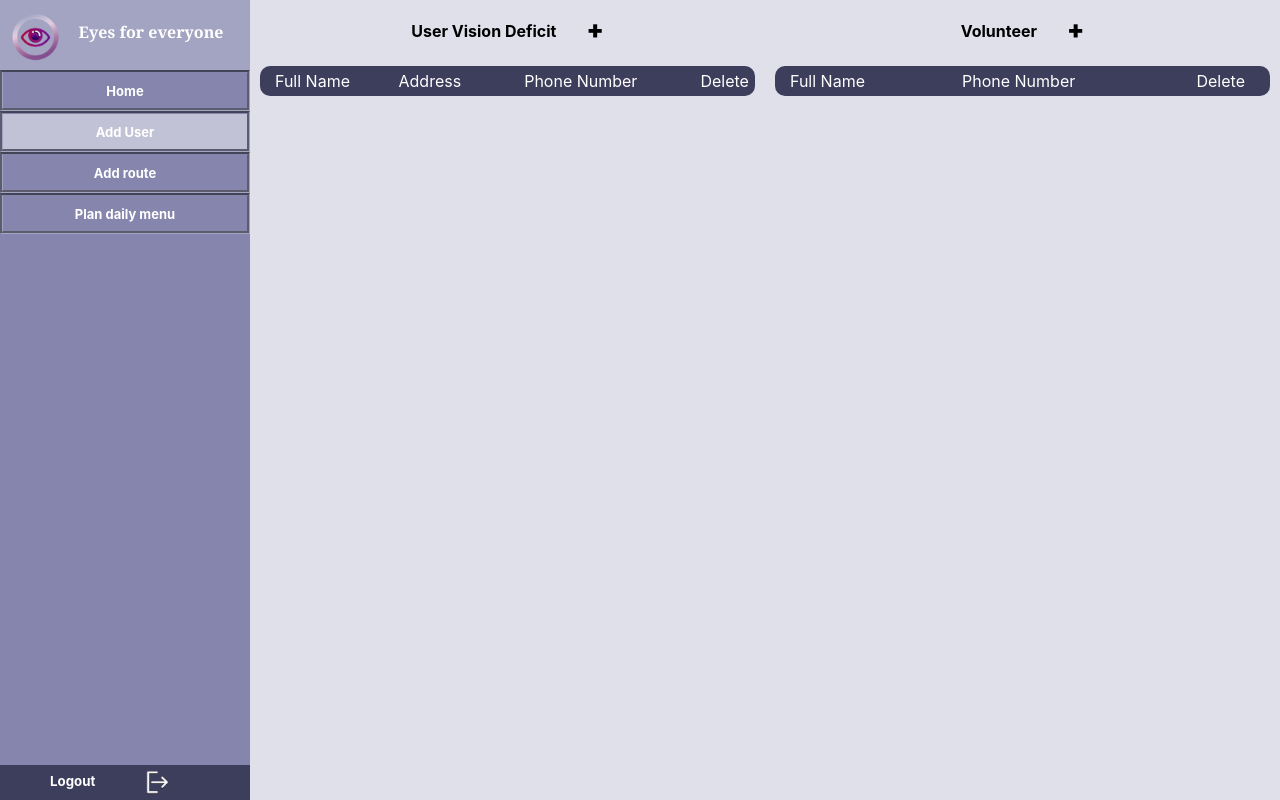
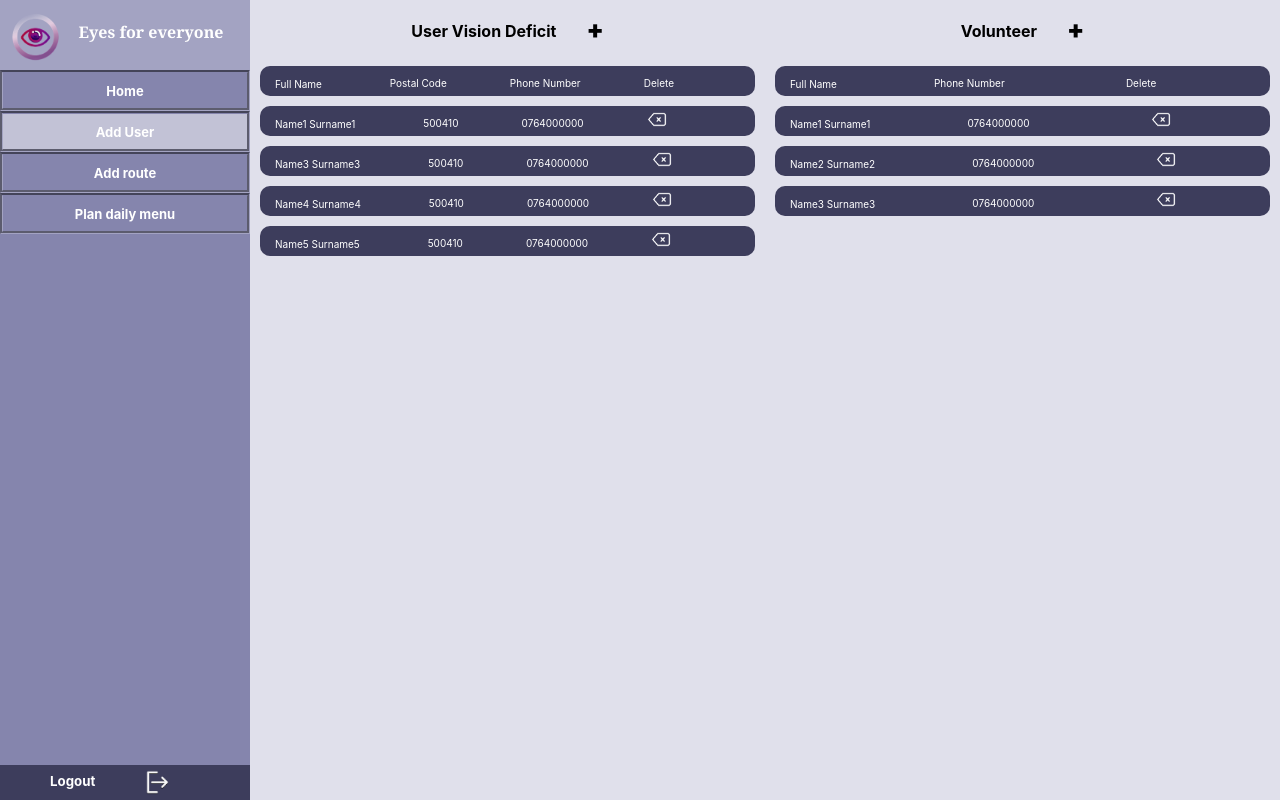
Before and after one commit to russimona/ECHIPA_4_PIU_2022, a React (Create React App) app: page /admin-create-user in a window 1280 px wide. Built offline with nearby package versions, Linux system fonts and the light colour scheme.

Commit message:
add user page

```diff
--- a/src/pages/admin/create-user/AddUser.js
+++ b/src/pages/admin/create-user/AddUser.js
@@ -1,10 +1,14 @@
 import React from "react";
+import "./adduser.css";
 
-//
-import "./adduser.css";
+import {
+  TableRowVisionDeficit,
+  TableRowVolunteer,
+} from "./components/tableRow";
 //components
 import NavbarAdmin from "../navbar";
 
+import deleteIcon from "../../../assets/delete.png"
 const AddUser = () => {
   return (
     <>
@@ -31,27 +35,16 @@ const AddUser = () => {
               +
             </span>
           </h4>
+          <TableRowVisionDeficit />
+          <TableRowVisionDeficit name={'Name1 Surname1'} address={'500410'} phone_number={'0764000000'} icon={deleteIcon}/>
+          <TableRowVisionDeficit name={'Name3 Surname3'} address={'500410'} phone_number={'0764000000'} icon={deleteIcon}/>
+          <TableRowVisionDeficit name={'Name4 Surname4'} address={'500410'} phone_number={'0764000000'} icon={deleteIcon}/>
+          <TableRowVisionDeficit name={'Name5 Surname5'} address={'500410'} phone_number={'0764000000'} icon={deleteIcon}/>
 
-          <div
-            style={{
-              backgroundColor: "#3D3D5C",
-              borderRadius: "10px",
-              padding: "5px",
-              margin: "10px",
-              color: "white",
-            }}
-          >
-            <label style={{ float: "left", marginLeft: "10px" }}>
-              Full Name
-            </label>
-            <label style={{ marginLeft: "10%" }}>Address</label>
-            <label style={{ marginLeft: "13%" }}>Phone Number</label>
-            <label style={{ marginLeft: "13%" }}>Delete</label>
-          </div>
         </div>
         <div className="child-right-add-user">
           <h4 className="title-add-user">
-            Volunteer{" "}
+            Volunteer
             <span
               style={{
                 marginLeft: "30px",
@@ -64,21 +57,12 @@ const AddUser = () => {
               +
             </span>
           </h4>
-          <div
-            style={{
-              backgroundColor: "#3D3D5C",
-              borderRadius: "10px",
-              padding: "5px",
-              margin: "10px",
-              color: "white",
-            }}
-          >
-            <label style={{ float: "left", marginLeft: "10px" }}>
-              Full Name
-            </label>
-            <label style={{ marginLeft: "20%" }}>Phone Number</label>
-            <label style={{ marginLeft: "25%" }}>Delete</label>
-          </div>
+          <TableRowVolunteer />
+          <TableRowVolunteer name={'Name1 Surname1'} phone_number={'0764000000'} icon={deleteIcon} />
+          <TableRowVolunteer name={'Name2 Surname2'} phone_number={'0764000000'} icon={deleteIcon} />
+          <TableRowVolunteer name={'Name3 Surname3'} phone_number={'0764000000'} icon={deleteIcon} />
+
+
         </div>
       </div>
     </>
--- /dev/null
+++ b/src/pages/admin/create-user/components/tableRow.js
@@ -0,0 +1,58 @@
+import React from "react";
+
+const TableRowVisionDeficit = ({ name, address, phone_number, icon }) => {
+  return (
+    <div
+      style={{
+        backgroundColor: "#3D3D5C",
+        borderRadius: "10px",
+        padding: "5px",
+        margin: "10px",
+        color: "white",
+      }}
+    >
+      <label style={{ float: "left", marginLeft: "10px", fontSize: "10px", marginTop: '7px' }}>
+        {name ? name : "Full Name"}
+      </label>
+      <label style={{ marginLeft: "14%", fontSize: "10px" }}>
+        {address ? address : "Postal Code"}
+      </label>
+      <label style={{ marginLeft: "13%", fontSize: "10px" }}>
+        {phone_number ? phone_number : "Phone Number"}
+      </label>
+      {icon ? (
+        <img src={icon} style={{height:'15px', width: '20px', marginLeft: "13%"}} />
+      ) : (
+        <label style={{ marginLeft: "13%", fontSize: "10px" }}>Delete</label>
+      )}
+    </div>
+  );
+};
+
+const TableRowVolunteer = ({ name, phone_number, icon }) => {
+  return (
+    <div
+      style={{
+        backgroundColor: "#3D3D5C",
+        borderRadius: "10px",
+        padding: "5px",
+        margin: "10px",
+        color: "white",
+      }}
+    >
+      <label style={{ float: "left", marginLeft: "10px", fontSize: "10px" , marginTop: '7px'  }}>
+        {name ? name : "Full Name"}
+      </label>
+      <label style={{ marginLeft: "20%", fontSize: "10px" }}>
+        {phone_number ? phone_number : "Phone Number"}
+      </label>
+      {icon ? (
+        <img src={icon} style={{height:'15px', width: '20px', marginLeft: "25%"}} />
+      ) : (
+        <label style={{ marginLeft: "25%", fontSize: "10px" }}>Delete</label>
+      )}
+    </div>
+  );
+};
+
+export { TableRowVisionDeficit, TableRowVolunteer };
```
Also changed, not shown: src/assets/delete.png (added).
